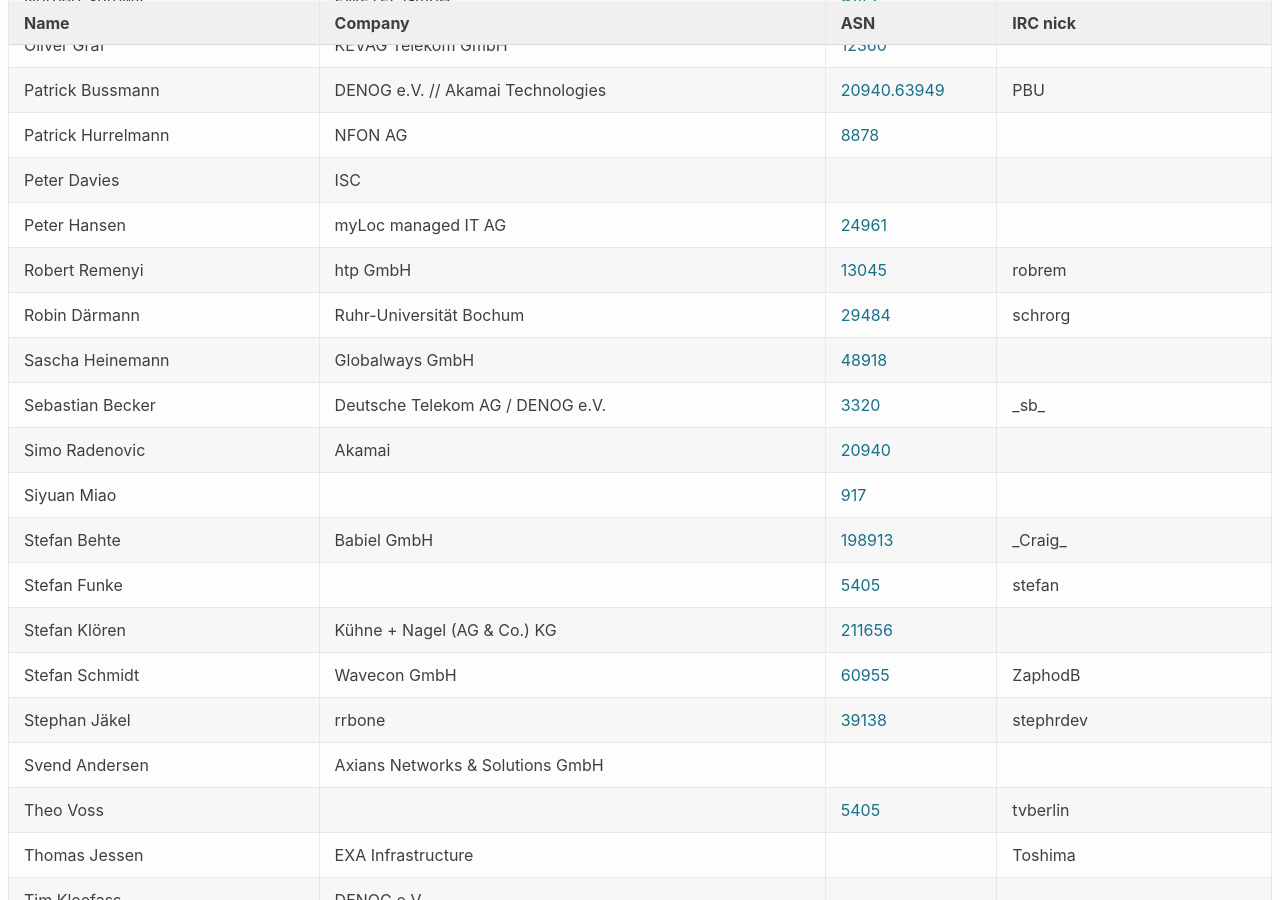
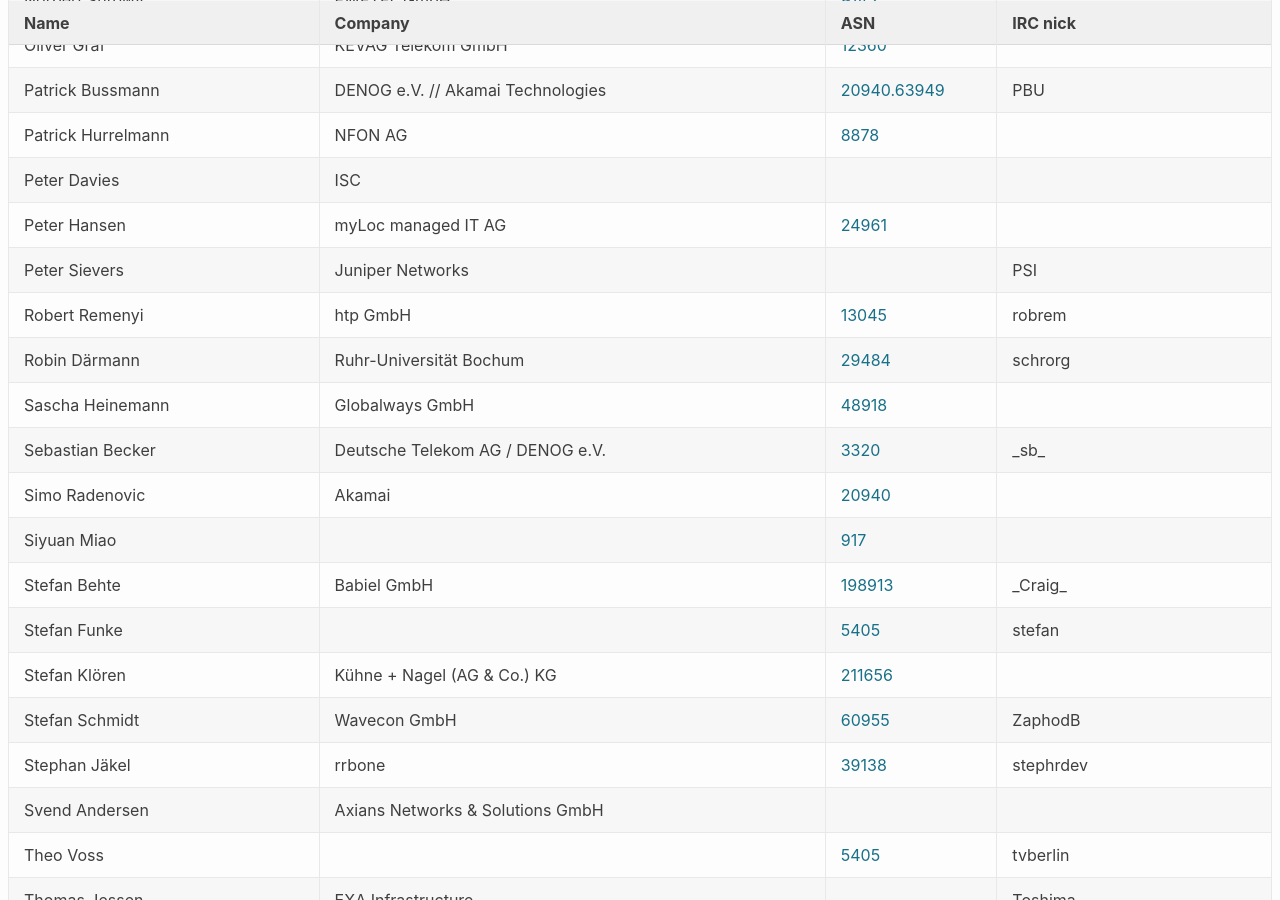
Before and after one commit to denog/pretix-attendeelist, a Jekyll site: the page built from denog15/index.md, in a window 1280 px wide and 900 px high, scrolled down 3124 px. Built offline with Jekyll 4.4.1, drawn with Linux system fonts in a browser that asks for light colours.

Commit message:
Latest data: Mon Aug 21 13:48:11 UTC 2023

```diff
--- a/_data/attendees_denog15_onsite.json
+++ b/_data/attendees_denog15_onsite.json
@@ -426,6 +426,12 @@
     "asn": "24961"
   },
   {
+    "name": "Peter Sievers",
+    "company": "Juniper Networks",
+    "irc": "PSI",
+    "asn": null
+  },
+  {
     "name": "Robert Remenyi",
     "company": "htp GmbH",
     "irc": "robrem",
```
